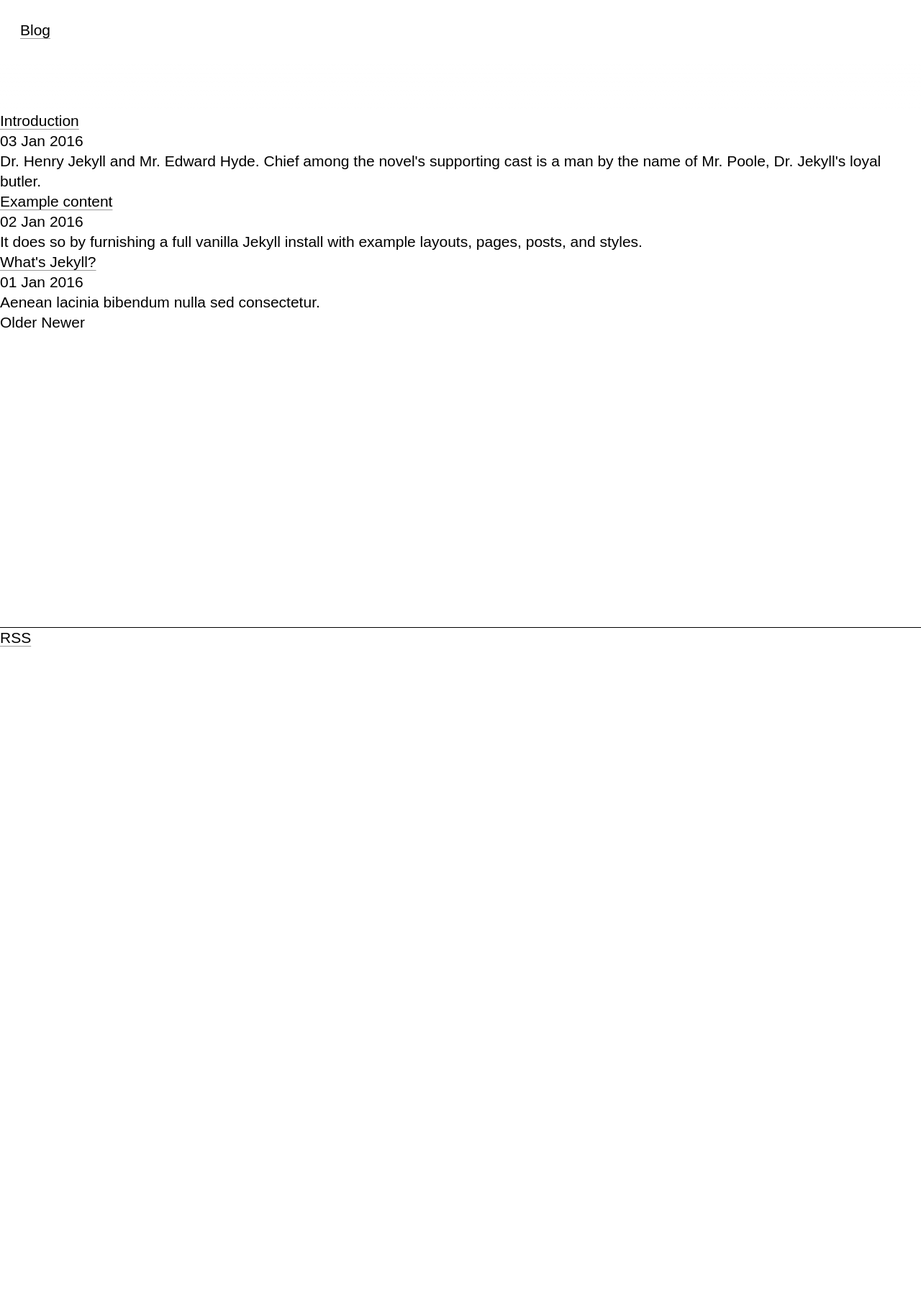
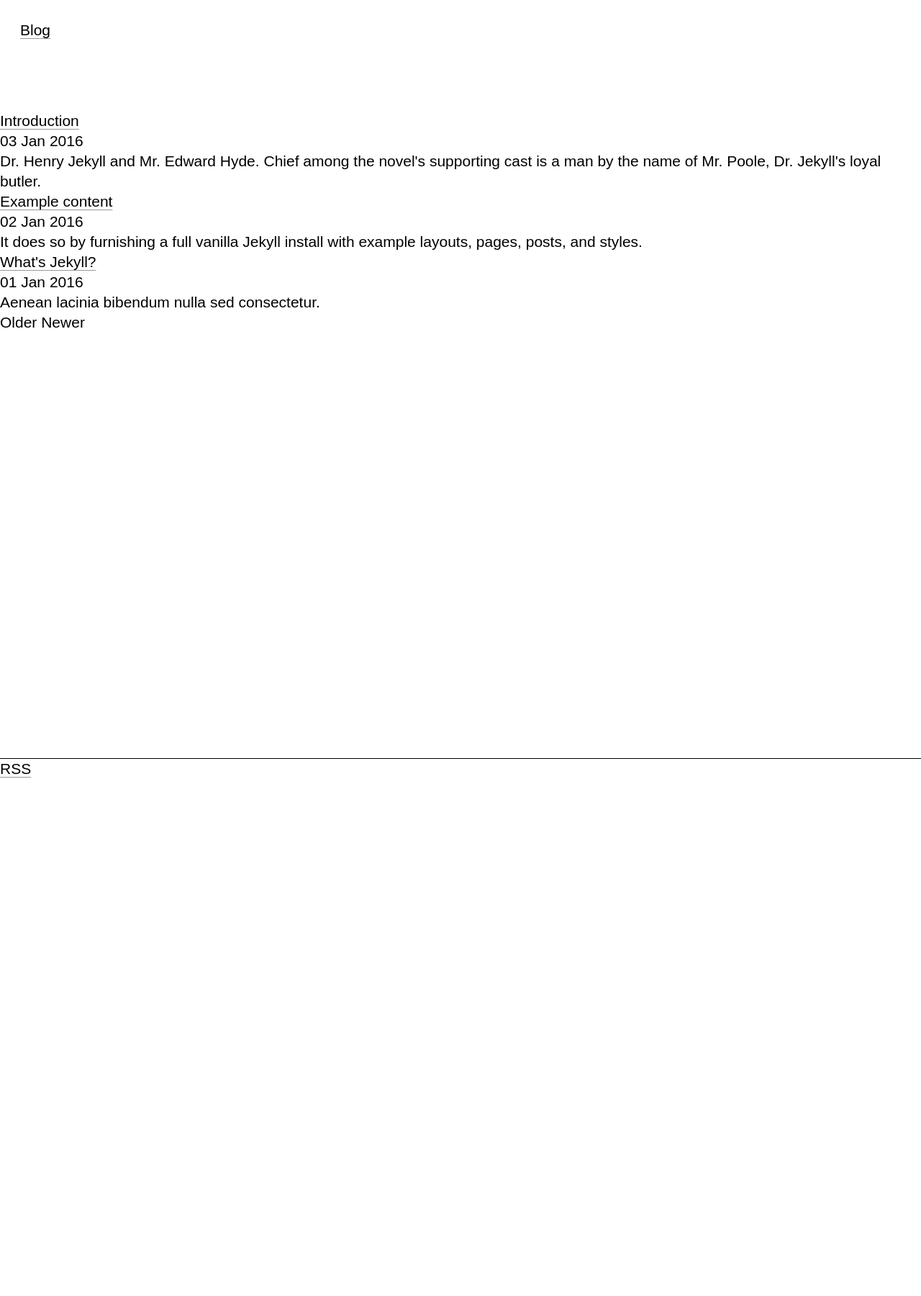
Before and after one commit to fdedic/fdedic.github.io, a Jekyll site: the page built from index.html, in a window 1280 px wide. Shown: the whole page at 72% size. Built offline with Jekyll 4.4.1, drawn with Linux system fonts in a browser that asks for light colours; the list of posts is cut into pages by our own code.

Commit message:
Update main.css

```diff
--- a/assets/main.css
+++ b/assets/main.css
@@ -123,7 +123,7 @@ header h1 {
     position: relative;
     box-sizing: border-box;
     background: #fff;
-    min-height: calc(100vh - 182px);
+    min-height: calc(100vh);
     border-bottom:1px solid
 }
 
```
